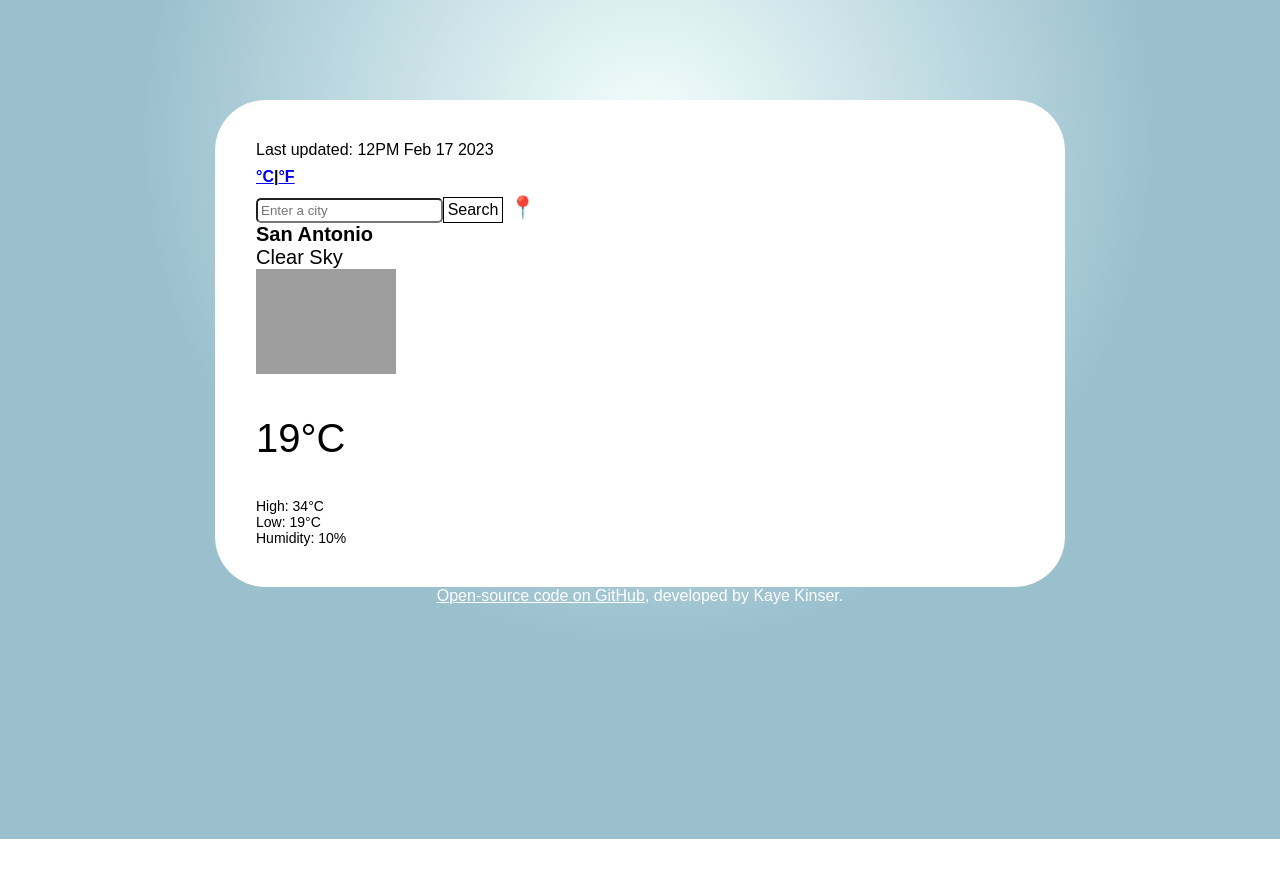
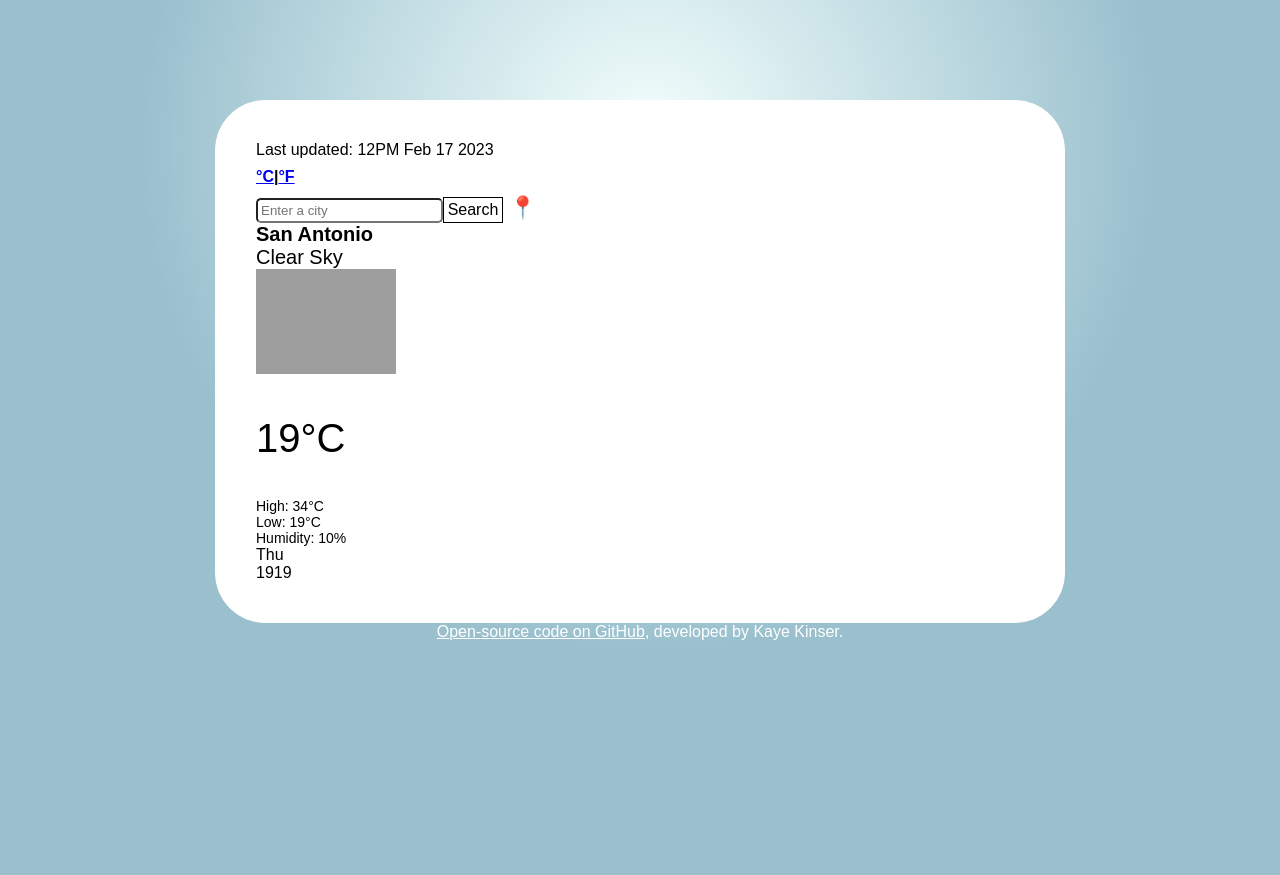
Before and after one commit to KayeBK/weather-react, a React (Create React App) app: page / in a window 1280 px wide. Before the commit the page ends 839 px from the top, so only its background shows below. Built offline with nearby package versions, Linux system fonts and the light colour scheme; grey boxes are pictures that could not be loaded.

Commit message:
Adding a forecast area

```diff
--- a/package.json
+++ b/package.json
@@ -8,8 +8,9 @@
     "@testing-library/user-event": "^13.5.0",
     "axios": "^1.3.4",
     "react": "^18.2.0",
+    "react-animated-weather": "^4.0.1",
     "react-dom": "^18.2.0",
-    "react-scripts": "5.0.1",
+    "react-scripts": "^2.1.3",
     "web-vitals": "^2.1.4"
   },
   "scripts": {
--- a/src/App.js
+++ b/src/App.js
@@ -2,6 +2,7 @@ import './App.css';
 import Time from "./Time";
 import Weather from "./Weather";
 import City from "./City";
+import WeatherForecast from "./WeatherForecast";
 
 export default function App() {
   return (
@@ -45,10 +46,11 @@ export default function App() {
 
         <City name="San Antonio" condition="Clear sky" temperature={19} />
         <Weather high={34} low={19} humidity={10} />
+        <WeatherForecast />
       </div>
 
       <div className="link-footer">
-        <a href="https://github.com/KayeBK/weather-react"> Open-source code on GitHub</a>, developed by Kaye Kinser.
+        <a href="https://github.com/KayeBK/weather-react">Open-source code on GitHub</a>, developed by Kaye Kinser.
       </div>
     </div>
   );
--- /dev/null
+++ b/src/WeatherForecast.js
@@ -0,0 +1,16 @@
+import React from "react";
+
+export default function WeatherForecast() {
+    return (<div className="WeatherForecast">
+        <div className="row">
+        <div className="col">
+            <div className="WeatherForecast-day">Thu</div>
+            <div className="WeatherForecast-temperatures">
+                <span className="WeatherForecast-temperature-max">19</span>
+                <span className="WeatherForecast-temperature-min">19</span>
+            </div>
+        </div>
+        </div>
+    </div>
+    );
+}
```
Also changed, not shown: 1 other file (tests, documents, lock files or other folders).
